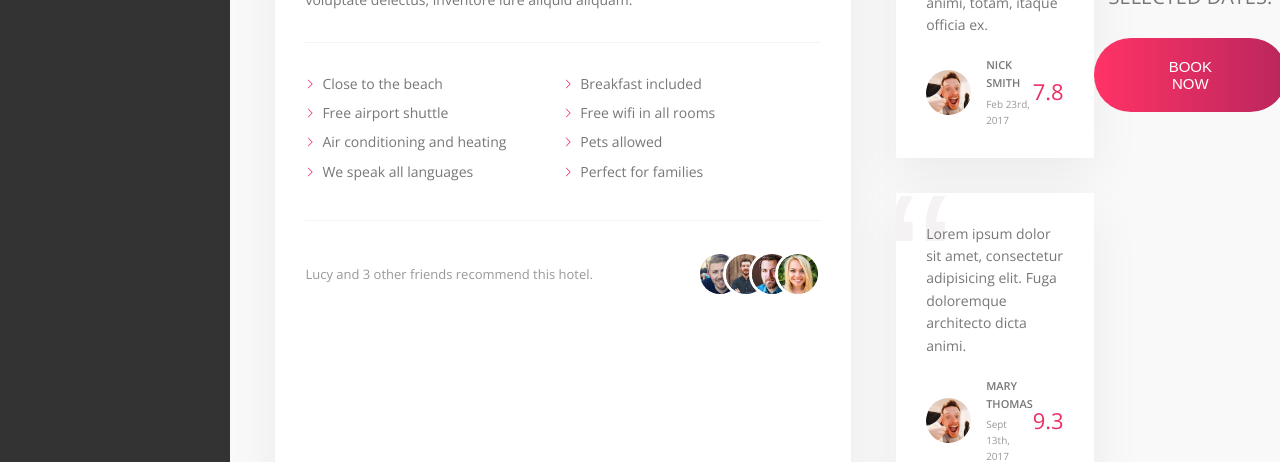
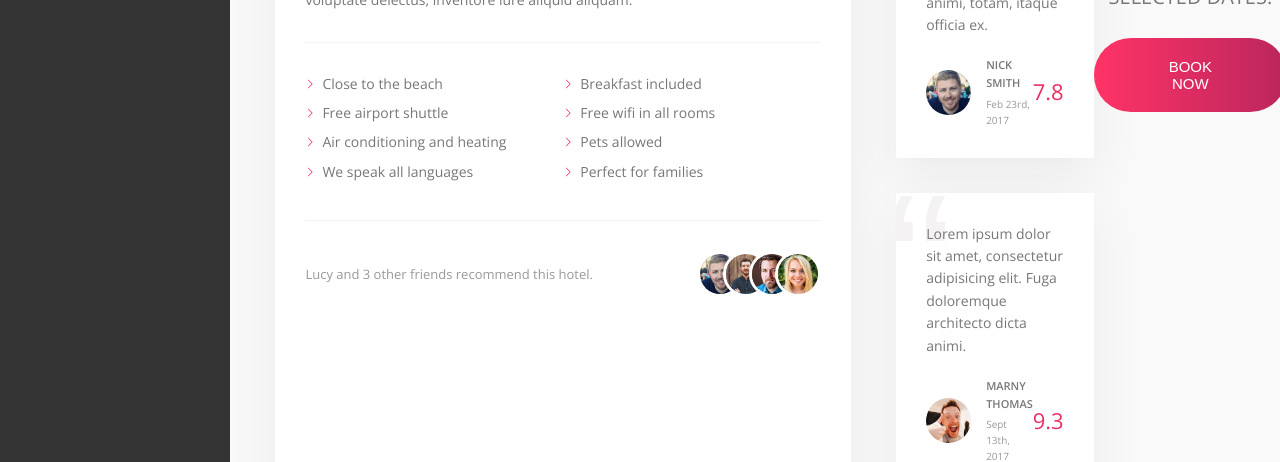
Before and after one commit to danasugu/book-hotel, a website: page index.html in a window 1280 px wide. Shown: the part 823-1285 px from the top of the page. Drawn offline with nearby package versions, Linux system fonts and the light colour scheme.

Commit message:
Update index.html

```diff
--- a/index.html
+++ b/index.html
@@ -181,7 +181,7 @@
                                 dicta animi, totam, itaque officia ex.
                             </blockquote>
                             <figcaption class="review__user">
-                                <img src="img/user-1.jpg" alt="User 1" class="review__photo">
+                                <img src="img/user-3.jpg" alt="User 1" class="review__photo">
                                 <div class="review__user-box">
                                     <p class="review__user-name">Nick Smith</p>
                                     <p class="review__user-date">Feb 23rd, 2017</p>
@@ -198,7 +198,7 @@
                             <figcaption class="review__user">
                                 <img src="img/user-1.jpg" alt="User 1" class="review__photo">
                                 <div class="review__user-box">
-                                    <p class="review__user-name">Mary Thomas</p>
+                                    <p class="review__user-name">Marny Thomas</p>
                                     <p class="review__user-date">Sept 13th, 2017</p>
                                 </div>
                                 <div class="review__rating">9.3</div>
```
